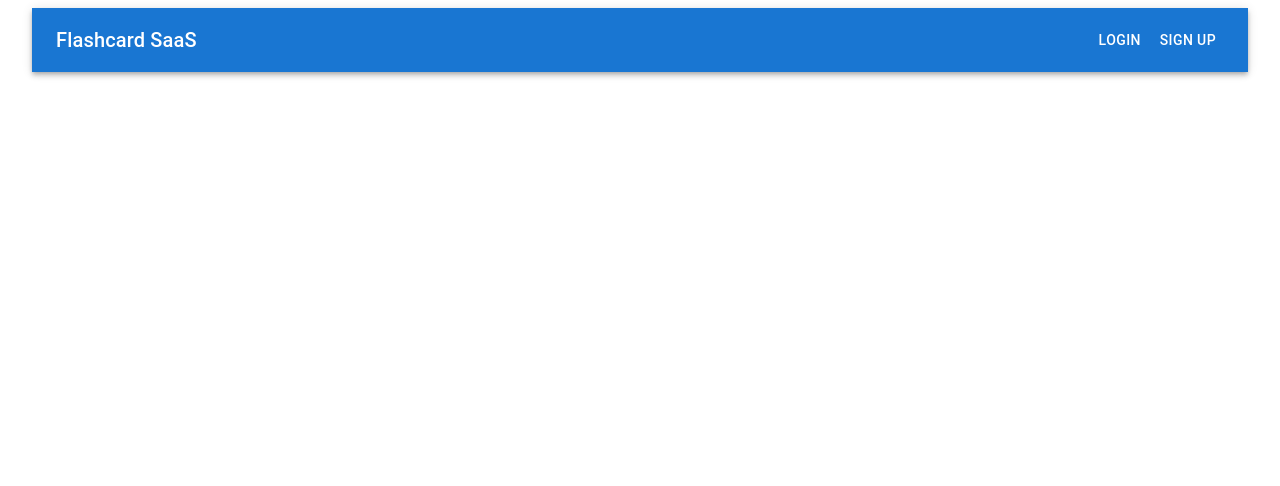
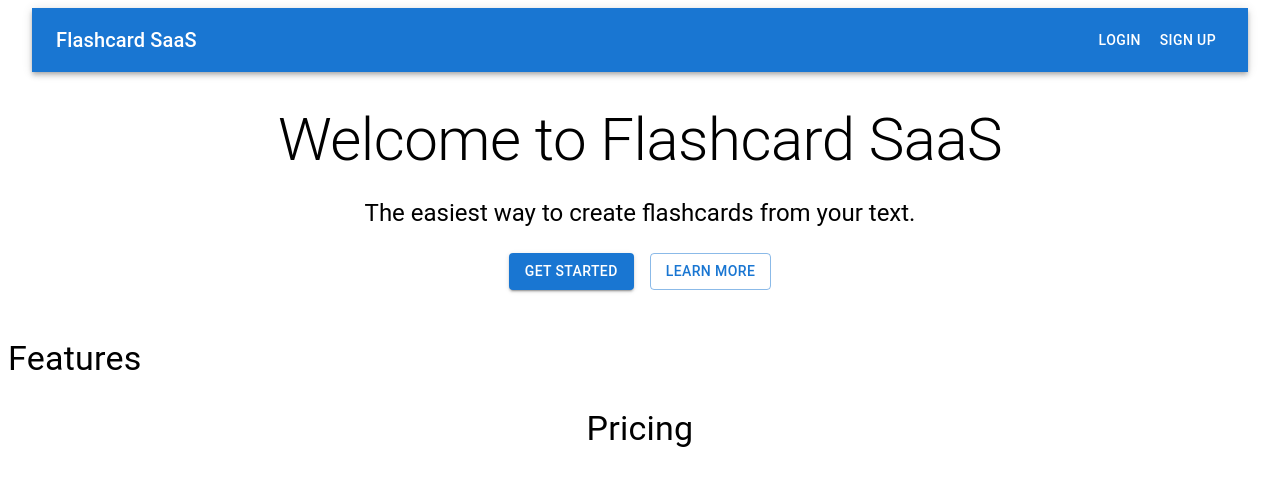
Before and after one commit to Shbucket/AI-Flashcards, a Next.js app: page / in a window 1280 px wide. Shown: the top 486 px of the page. Built offline with nearby package versions, Linux system fonts and the light colour scheme; no server answers.

Commit message:
added stripe page

```diff
--- a/app/page.js
+++ b/app/page.js
@@ -1,4 +1,4 @@
-"use client"
+"use client";
 
 import {
   AppBar,
@@ -7,15 +7,33 @@ import {
   Toolbar,
   Grid,
   Button,
+  Box,
 } from "@mui/material";
 import { SignedIn, SignedOut, UserButton } from "@clerk/nextjs";
 import Head from "next/head";
 import { ClerkProvider } from "@clerk/clerk-react";
 
+const handleSubmit = async () => {
+  const checkoutSession = await fetch("/api/checkout_sessions", {
+    method: "POST",
+    headers: { origin: "http://localhost:3000" },
+  });
+  const checkoutSessionJson = await checkoutSession.json();
 
+  const stripe = await getStripe();
+  const { error } = await stripe.redirectToCheckout({
+    sessionId: checkoutSessionJson.id,
+  });
+
+  if (error) {
+    console.warn(error.message);
+  }
+};
 export default function Home() {
   return (
-    <ClerkProvider publishableKey={process.env.NEXT_PUBLIC_CLERK_PUBLISHABLE_KEY}>
+    <ClerkProvider
+      publishableKey={process.env.NEXT_PUBLIC_CLERK_PUBLISHABLE_KEY}
+    >
       <Container maxWidth="100vw">
         <Head>
           <title>Flashcard Saas</title>
@@ -41,6 +59,44 @@ export default function Home() {
           </Toolbar>
         </AppBar>
       </Container>
+
+      <Box sx={{ textAlign: "center", my: 4 }}>
+        <Typography variant="h2" component="h1" gutterBottom>
+          Welcome to Flashcard SaaS
+        </Typography>
+        <Typography variant="h5" component="h2" gutterBottom>
+          The easiest way to create flashcards from your text.
+        </Typography>
+        <Button
+          variant="contained"
+          color="primary"
+          sx={{ mt: 2, mr: 2 }}
+          href="/generate"
+        >
+          Get Started
+        </Button>
+        <Button variant="outlined" color="primary" sx={{ mt: 2 }}>
+          Learn More
+        </Button>
+      </Box>
+
+      <Box sx={{ my: 6 }}>
+        <Typography variant="h4" component="h2" gutterBottom>
+          Features
+        </Typography>
+        <Grid container spacing={4}>
+          {/* Feature items */}
+        </Grid>
+      </Box>
+
+      <Box sx={{ my: 6, textAlign: "center" }}>
+        <Typography variant="h4" component="h2" gutterBottom>
+          Pricing
+        </Typography>
+        <Grid container spacing={4} justifyContent="center">
+          {/* Pricing plans */}
+        </Grid>
+      </Box>
     </ClerkProvider>
   );
 }
```
Also changed, not shown: app/result/page.js (added, +79 -0 lines).
